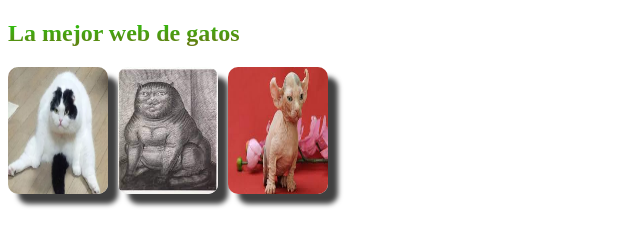
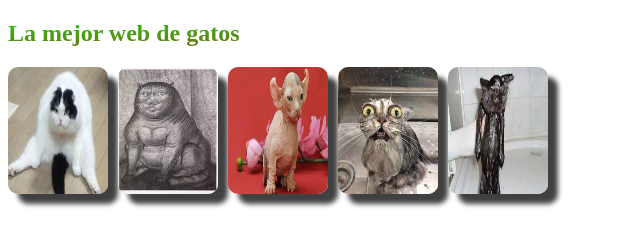
Before and after one commit to Iagocp/WebGatos, a plain HTML site: page index.html in a window 1280 px wide. Shown: the whole page, without its empty margins (0-640 px from the left). Drawn offline with Linux system fonts and the light colour scheme.

Commit message:
Añado nuevas fotos

```diff
--- a/index.html
+++ b/index.html
@@ -34,6 +34,8 @@
         <img src="c-postedin-image-47802.webp" >
         <img src="descarga.jfif" >
         <img src="images.jfif" >
+        <img src="images (1).jfif" >
+        <img src="images (2).jfif" >
     </div>
 </body>
 </html>
```
